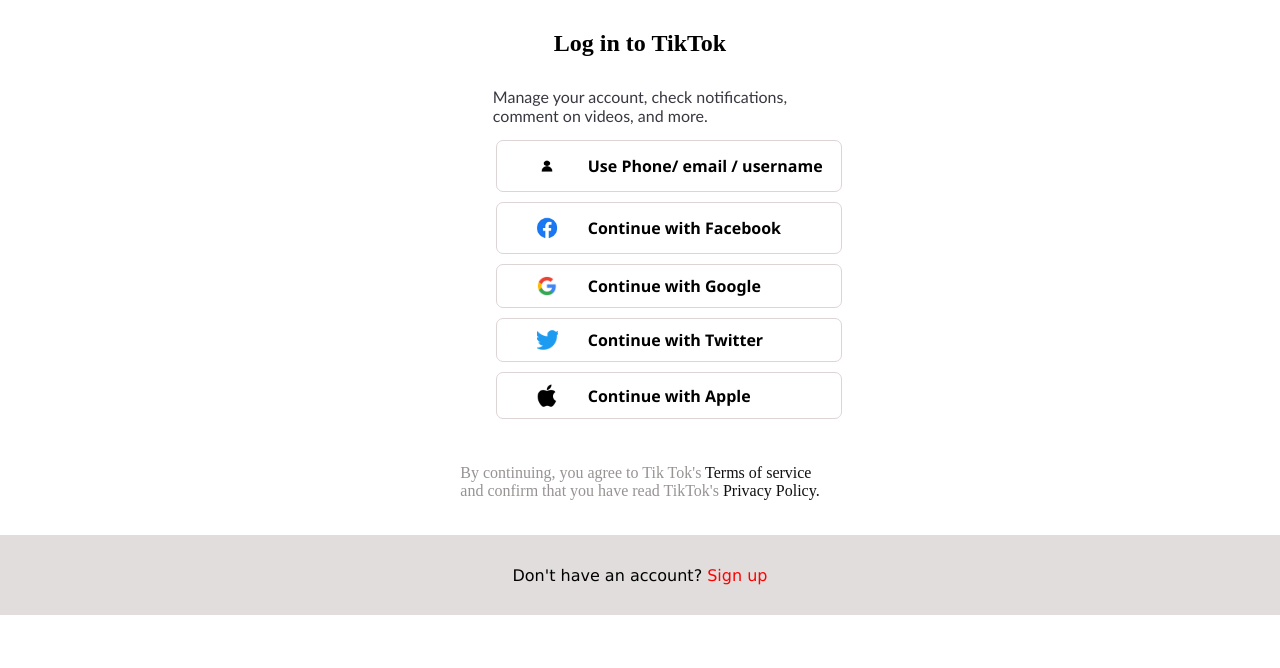
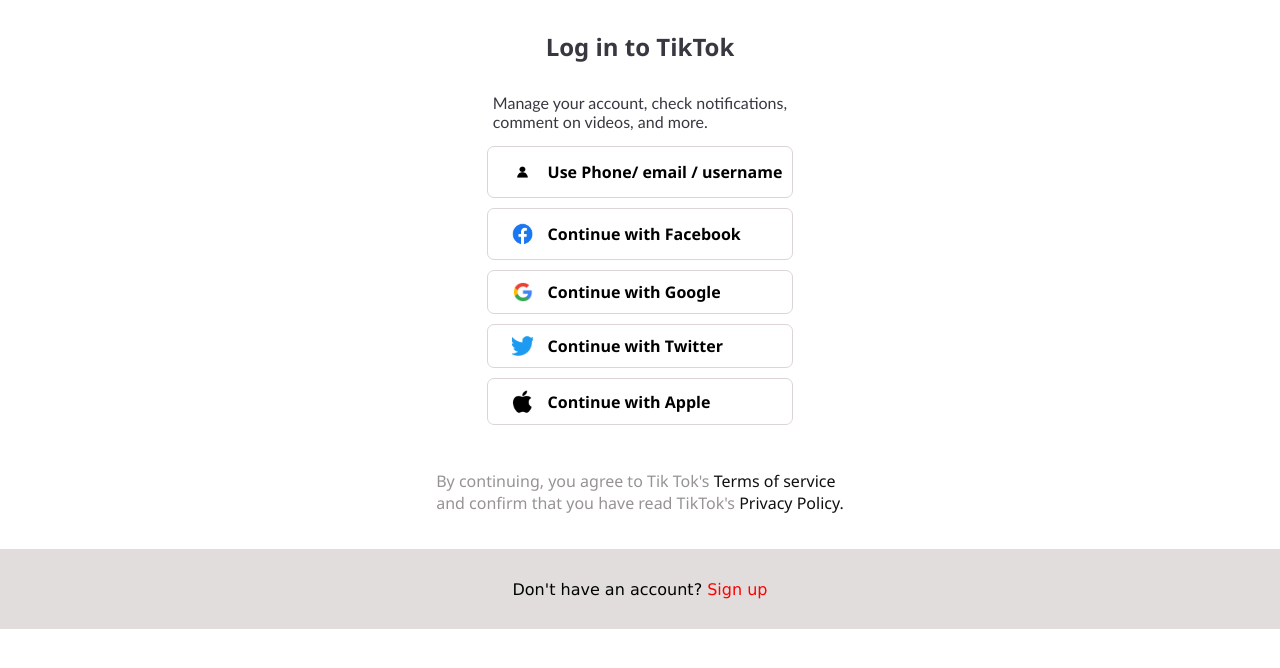
Before and after one commit to Favouropeyemi/TikTok-Login, a plain HTML site: page index.html in a window 1280 px wide. Drawn offline with Linux system fonts and the light colour scheme.

Commit message:
Update style.css

```diff
--- a/style.css
+++ b/style.css
@@ -1,106 +1,96 @@
-*{
+* {
     margin: 0;
     padding: 0;
     box-sizing: border-box;
+}
 
-}
-body{
-      /*margin: 0;
-      padding: 0; */
+body {
     display: flex;
     justify-content: space-between;
     align-items: center;
     flex-direction: column;
     padding-top: 30px;
+    font-family: 'Segoe UI', Tahoma, Geneva, Verdana, sans-serif;
+    color: rgb(57, 56, 65);
 }
-.manage{
+
+.manage {
     font-family: 'Gill Sans', 'Gill Sans MT', Calibri, 'Trebuchet MS', sans-serif;
     color: rgb(57, 56, 65);
+    padding-top: 30px;
     padding-bottom: 15px;
-    padding-top: 30px;
+}
 
-}
-form{
-
-}
-.profile{
+.profile {
     display: flex;
     justify-content: center;
     align-items: center;
     font-weight: bold;
-    font-family: 'Segoe UI', Tahoma, Geneva, Verdana, sans-serif;
-    border: 1px solid;
-    width: 120%;
+    border: 1px solid rgb(221, 213, 213);
+    width: 100%;
     border-radius: 7px;
-    border-color: rgb(221, 213, 213);
     padding: 10px;
     margin-bottom: 10px;
 }
-.profile img{
-    flex: 1;
+
+.profile img {
     width: 50px;
+    height: auto; /* Ensures image aspect ratio is maintained */
     object-fit: contain;
- width: 100%;
 }
+
 .profile:nth-of-type(1) img,
-.profile:nth-of-type(2) img{
+.profile:nth-of-type(2) img {
     height: 30px;
 }
+
 .profile:nth-of-type(3) img,
-.profile:nth-of-type(4) img{
+.profile:nth-of-type(4) img {
     height: 20px;
+}
 
-}
-.profile:nth-of-type(5) img{
+.profile:nth-of-type(5) img {
     height: 25px;
 }
-.profile a{
+
+.profile a {
     flex: 3;
     text-decoration: none;
     color: black;
 }
 
-.Terms{
+.Terms {
     color: rgb(151, 147, 147);
-    margin:35px;
+    margin: 35px;
+}
 
-}
-.Terms span{
+.Terms span {
     color: rgb(17, 15, 15);
 }
-.Sign-up{
-    border: 1px solid ;
-    width: 60px;
+
+.Sign-up {
+    border: 1px solid rgb(226, 221, 221);
+    background-color: rgb(226, 221, 221);
+    width: 100%;
     height: 10vh;
     display: flex;
-    background-color:rgb(226, 221, 221) ;
-    font-family:Verdana, Geneva, Tahoma, sans-serif;
-    border-color:rgb(226, 221, 221) ;
     justify-content: center;
     align-items: center;
+    font-family: Verdana, Geneva, Tahoma, sans-serif;
     text-align: center;
-    width: 100%;
+}
 
-
-
-
-
-
-}
-.Sign-up a{
+.Sign-up a {
     text-decoration: none;
     color: black;
-    justify-content: center;
-    align-items: center;
-    text-align: center;
 }
-.Sign-up span{
+
+.Sign-up span {
     color: red;
 }
 
-@media screen and (max-width : 368px) {
-    .Terms{
-        font-size:1rem;
-
-
+@media screen and (max-width: 368px) {
+    .Terms {
+        font-size: 1rem;
     }
+}
```
Lines whose indentation alone changed are shown as unchanged.
